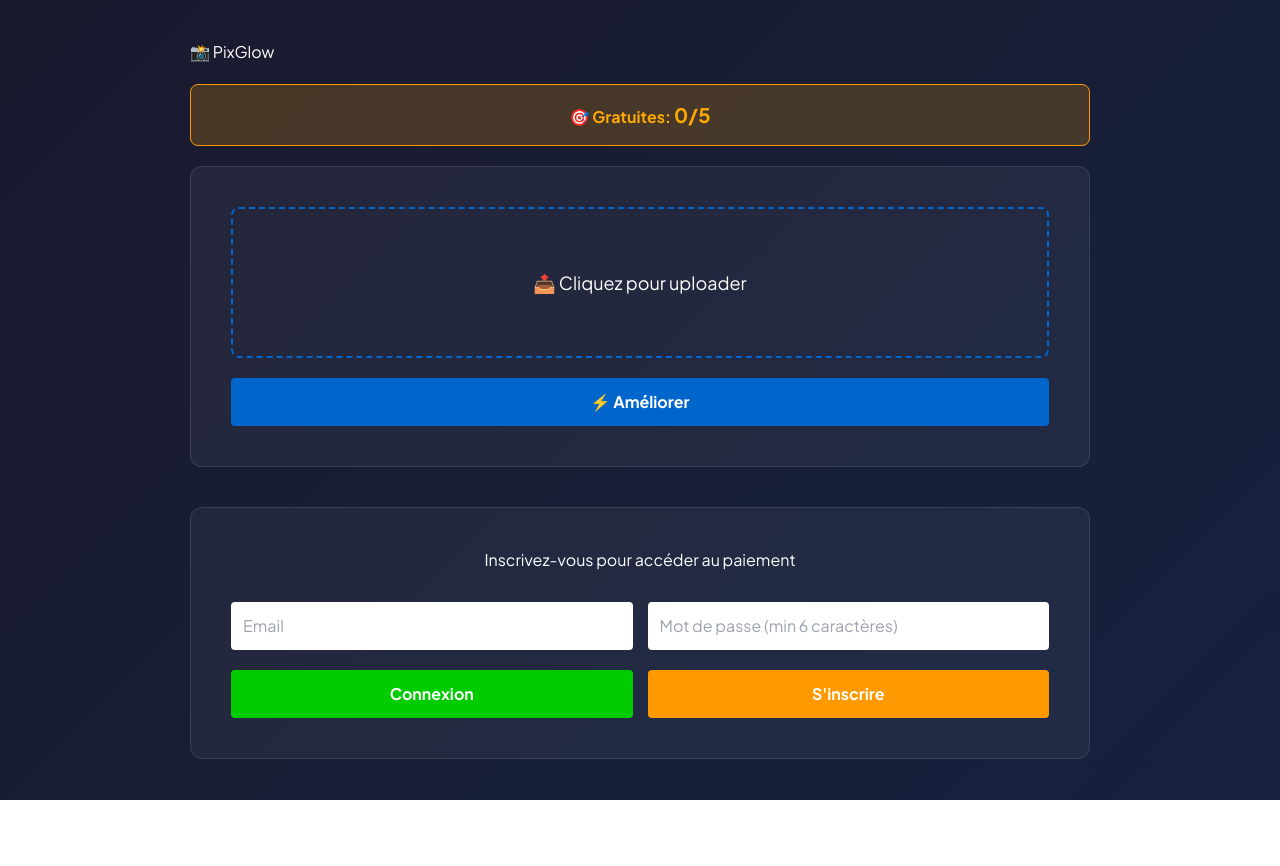
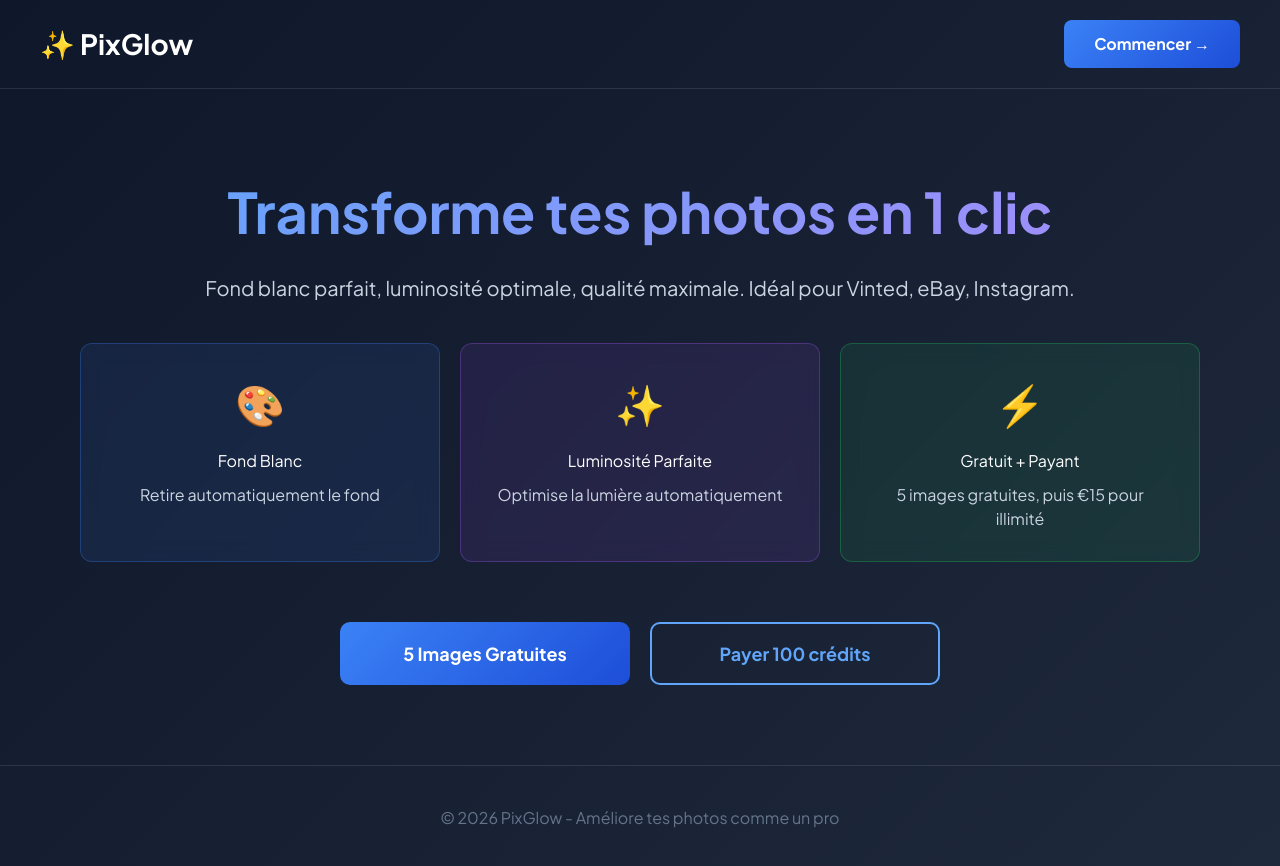
Before and after one commit to lll65/saas-claude, a React (Vite) app: page / in a window 1280 px wide. Shown: the top 866 px of the page. Before the commit the page ends 800 px from the top, so only its background shows below. Built offline with nearby package versions, Linux system fonts and the light colour scheme.

Commit message:
Complete redesign: beautiful landing page + pro UI

```diff
--- a/src/app.jsx
+++ b/src/app.jsx
@@ -3,28 +3,23 @@ import React, { useState, useRef, useEffect } from 'react';
 const API_URL = "https://web-production-f1129.up.railway.app";
 const API_KEY = "test_key_12345";
 
-export default function PhotoBoost() {
+export default function PixGlow() {
+  const [page, setPage] = useState('landing'); // 'landing', 'app'
   const [file, setFile] = useState(null);
   const [preview, setPreview] = useState(null);
   const [loading, setLoading] = useState(false);
   const [result, setResult] = useState(null);
   const [error, setError] = useState(null);
-  const [credits, setCredits] = useState(null); // null = gratuit par IP
+  const [credits, setCredits] = useState(null);
   const [freeImagesUsed, setFreeImagesUsed] = useState(0);
-
-  // Auth
   const [email, setEmail] = useState("");
   const [password, setPassword] = useState("");
   const [isConnected, setIsConnected] = useState(false);
-
   const fileInputRef = useRef(null);
 
   useEffect(() => {
-    // Charger les images gratuites utilisées par cette IP
     const savedFree = parseInt(localStorage.getItem('photoboost_free_used') || "0");
     setFreeImagesUsed(savedFree);
-
-    // Charger les données de connexion si existe
     const savedEmail = localStorage.getItem('photoboost_email');
     const savedPassword = localStorage.getItem('photoboost_password');
 
@@ -35,10 +30,8 @@ export default function PhotoBoost() {
       setCredits(savedCredits);
     }
 
-    // ===== NOUVEAU: Recharger les crédits après paiement Stripe =====
     const params = new URLSearchParams(window.location.search);
     if (params.get("payment") === "success" && savedEmail && savedPassword) {
-      // Appelle le backend pour récupérer les crédits à jour
       fetch(`${API_URL}/login?email=${encodeURIComponent(savedEmail)}&password=${encodeURIComponent(savedPassword)}`, {
         method: "POST",
         headers: { "x-api-key": API_KEY }
@@ -49,11 +42,9 @@ export default function PhotoBoost() {
           localStorage.setItem('photoboost_credits', data.credits);
           setCredits(data.credits);
           alert(`✅ Paiement réussi! ${data.credits} crédits disponibles!`);
-          // Nettoie l'URL
           window.history.replaceState({}, document.title, window.location.pathname);
         }
-      })
-      .catch(err => console.log("Erreur refresh crédits:", err));
+      });
     }
   }, []);
 
@@ -80,7 +71,7 @@ export default function PhotoBoost() {
         localStorage.setItem('photoboost_credits', "0");
         setCredits(0);
         setIsConnected(true);
-        alert("✅ Inscrit! Vous avez 0 crédit. Cliquez sur 'Payer' pour en acheter.");
+        setPage('app');
       } else {
         alert("Erreur: " + data.detail);
       }
@@ -112,7 +103,7 @@ export default function PhotoBoost() {
         localStorage.setItem('photoboost_credits', data.credits);
         setCredits(data.credits);
         setIsConnected(true);
-        alert("✅ Connecté!");
+        setPage('app');
       } else {
         alert("Erreur: " + data.detail);
       }
@@ -129,6 +120,7 @@ export default function PhotoBoost() {
     setPassword("");
     setCredits(null);
     setIsConnected(false);
+    setPage('landing');
   };
 
   const handleFileChange = (e) => {
@@ -147,17 +139,14 @@ export default function PhotoBoost() {
       return;
     }
 
-    // Vérifier les limites
     if (credits === null) {
-      // Gratuit par IP
       if (freeImagesUsed >= 5) {
-        setError("❌ Limite de 5 images gratuites atteinte! Inscrivez-vous et payez pour plus.");
+        setError("❌ Limite gratuite atteinte! Inscrivez-vous pour plus.");
         return;
       }
     } else {
-      // Payant
       if (credits <= 0) {
-        setError("❌ Crédits épuisés! Achetez-en plus.");
+        setError("❌ Crédits épuisés!");
         return;
       }
     }
@@ -184,7 +173,6 @@ export default function PhotoBoost() {
       setResult({ filename: data.filename, url: `${API_URL}${data.url}` });
       setFile(null);
 
-      // Update credits
       if (data.credits_left !== null) {
         setCredits(data.credits_left);
         localStorage.setItem('photoboost_credits', data.credits_left);
@@ -217,7 +205,7 @@ export default function PhotoBoost() {
 
   const handlePayment = async () => {
     if (!isConnected) {
-      alert("Vous devez d'abord vous inscrire ou vous connecter pour payer!");
+      alert("Inscrivez-vous d'abord!");
       return;
     }
 
@@ -228,8 +216,7 @@ export default function PhotoBoost() {
       });
       const data = await response.json();
       if (data.checkout_url) {
-        // Après paiement, attendre et recharger
-        window.location.href = data.checkout_url + "&return_url=" + window.location.href;
+        window.location.href = data.checkout_url;
       } else {
         alert("Erreur: " + (data.detail || "Impossible de créer la session"));
       }
@@ -238,111 +225,218 @@ export default function PhotoBoost() {
     }
   };
 
+  // ===== LANDING PAGE =====
+  if (page === 'landing') {
+    return (
+      <div style={{ background: 'linear-gradient(135deg, #0f172a 0%, #1e293b 100%)', minHeight: '100vh', color: '#fff' }}>
+        {/* HEADER */}
+        <div style={{ padding: '20px 40px', display: 'flex', justifyContent: 'space-between', alignItems: 'center', borderBottom: '1px solid rgba(255,255,255,0.1)' }}>
+          <h1 style={{ margin: 0, fontSize: '28px', fontWeight: 'bold' }}>✨ PixGlow</h1>
+          <button onClick={() => setPage('app')} style={{ background: 'linear-gradient(135deg, #3b82f6 0%, #1d4ed8 100%)', color: '#fff', padding: '12px 30px', borderRadius: '8px', border: 'none', cursor: 'pointer', fontWeight: 'bold', fontSize: '16px' }}>
+            Commencer →
+          </button>
+        </div>
+
+        {/* HERO */}
+        <div style={{ padding: '80px 40px', textAlign: 'center', maxWidth: '1200px', margin: '0 auto' }}>
+          <h2 style={{ fontSize: '56px', fontWeight: 'bold', marginBottom: '20px', background: 'linear-gradient(135deg, #60a5fa 0%, #a78bfa 100%)', WebkitBackgroundClip: 'text', WebkitTextFillColor: 'transparent' }}>
+            Transforme tes photos en 1 clic
+          </h2>
+          <p style={{ fontSize: '20px', color: '#cbd5e1', marginBottom: '40px' }}>
+            Fond blanc parfait, luminosité optimale, qualité maximale. Idéal pour Vinted, eBay, Instagram.
+          </p>
+
+          <div style={{ display: 'grid', gridTemplateColumns: 'repeat(3, 1fr)', gap: '20px', marginBottom: '60px' }}>
+            <div style={{ background: 'rgba(59, 130, 246, 0.1)', border: '1px solid rgba(59, 130, 246, 0.3)', borderRadius: '12px', padding: '30px', backdropFilter: 'blur(10px)' }}>
+              <div style={{ fontSize: '40px', marginBottom: '15px' }}>🎨</div>
+              <h3 style={{ marginBottom: '10px' }}>Fond Blanc</h3>
+              <p style={{ color: '#cbd5e1', marginBottom: 0 }}>Retire automatiquement le fond</p>
+            </div>
+            <div style={{ background: 'rgba(168, 85, 247, 0.1)', border: '1px solid rgba(168, 85, 247, 0.3)', borderRadius: '12px', padding: '30px', backdropFilter: 'blur(10px)' }}>
+              <div style={{ fontSize: '40px', marginBottom: '15px' }}>✨</div>
+              <h3 style={{ marginBottom: '10px' }}>Luminosité Parfaite</h3>
+              <p style={{ color: '#cbd5e1', marginBottom: 0 }}>Optimise la lumière automatiquement</p>
+            </div>
+            <div style={{ background: 'rgba(34, 197, 94, 0.1)', border: '1px solid rgba(34, 197, 94, 0.3)', borderRadius: '12px', padding: '30px', backdropFilter: 'blur(10px)' }}>
+              <div style={{ fontSize: '40px', marginBottom: '15px' }}>⚡</div>
+              <h3 style={{ marginBottom: '10px' }}>Gratuit + Payant</h3>
+              <p style={{ color: '#cbd5e1', marginBottom: 0 }}>5 images gratuites, puis €15 pour illimité</p>
+            </div>
+          </div>
+
+          <div style={{ display: 'grid', gridTemplateColumns: '1fr 1fr', gap: '20px', maxWidth: '600px', margin: '0 auto' }}>
+            <button
+              onClick={() => setPage('app')}
+              style={{ background: 'linear-gradient(135deg, #3b82f6 0%, #1d4ed8 100%)', color: '#fff', padding: '16px 32px', fontSize: '18px', borderRadius: '10px', border: 'none', cursor: 'pointer', fontWeight: 'bold' }}
+            >
+              5 Images Gratuites
+            </button>
+            <button
+              onClick={() => { setPage('app'); setTimeout(() => handlePayment(), 500); }}
+              style={{ background: 'transparent', color: '#60a5fa', padding: '16px 32px', fontSize: '18px', borderRadius: '10px', border: '2px solid #60a5fa', cursor: 'pointer', fontWeight: 'bold' }}
+            >
+              Payer 100 crédits
+            </button>
+          </div>
+        </div>
+
+        {/* FOOTER */}
+        <div style={{ textAlign: 'center', padding: '40px', color: '#64748b', borderTop: '1px solid rgba(255,255,255,0.1)' }}>
+          <p>© 2026 PixGlow - Améliore tes photos comme un pro</p>
+        </div>
+      </div>
+    );
+  }
+
+  // ===== APP PAGE =====
   return (
-    <div style={{ minHeight: '100vh', background: 'linear-gradient(135deg, #1a1a2e 0%, #16213e 100%)', padding: '40px 20px' }}>
-      <div style={{ maxWidth: '900px', margin: '0 auto' }}>
-        <div style={{ display: 'flex', justifyContent: 'space-between', alignItems: 'center', marginBottom: '20px' }}>
-          <h1 style={{ color: '#fff', margin: 0 }}>📸 PixGlow</h1>
-          {isConnected && (
+    <div style={{ background: 'linear-gradient(135deg, #0f172a 0%, #1e293b 100%)', minHeight: '100vh', color: '#fff', padding: '20px' }}>
+      <div style={{ maxWidth: '1000px', margin: '0 auto' }}>
+        {/* HEADER */}
+        <div style={{ display: 'flex', justifyContent: 'space-between', alignItems: 'center', marginBottom: '40px', padding: '20px', background: 'rgba(51, 65, 85, 0.5)', borderRadius: '12px', backdropFilter: 'blur(10px)' }}>
+          <h1 style={{ margin: 0, fontSize: '28px', fontWeight: 'bold' }}>✨ PixGlow</h1>
+          {isConnected ? (
             <button
               onClick={handleLogout}
-              style={{ background: '#ff4444', color: '#fff', padding: '8px 16px', borderRadius: '4px', cursor: 'pointer', border: 'none', fontWeight: 'bold' }}
+              style={{ background: '#ef4444', color: '#fff', padding: '8px 16px', borderRadius: '6px', cursor: 'pointer', border: 'none', fontWeight: 'bold' }}
             >
-              Déconnexion ({email})
+              Déconnexion
             </button>
-          )}
+          ) : null}
         </div>
 
-        <div style={{ display: 'grid', gridTemplateColumns: credits !== null ? '1fr 1fr' : '1fr', gap: '20px', marginBottom: '20px' }}>
+        {/* STATS */}
+        <div style={{ display: 'grid', gridTemplateColumns: credits !== null ? '1fr 1fr' : '1fr', gap: '20px', marginBottom: '30px' }}>
           {credits !== null && (
-            <div style={{ background: 'rgba(0,204,0,0.2)', border: '1px solid #00cc00', borderRadius: '8px', padding: '15px', textAlign: 'center' }}>
-              <p style={{ color: '#00ff00', margin: '0', fontWeight: 'bold' }}>
-                💳 Crédits restants: <span style={{ fontSize: '20px' }}>{credits}</span>
-              </p>
+            <div style={{ background: 'linear-gradient(135deg, rgba(34, 197, 94, 0.2) 0%, rgba(34, 197, 94, 0.1) 100%)', border: '1px solid rgba(34, 197, 94, 0.3)', borderRadius: '12px', padding: '20px', textAlign: 'center', backdropFilter: 'blur(10px)' }}>
+              <p style={{ fontSize: '14px', color: '#cbd5e1', marginBottom: '10px' }}>Crédits restants</p>
+              <p style={{ fontSize: '36px', fontWeight: 'bold', color: '#22c55e', margin: 0 }}>{credits}</p>
             </div>
           )}
           {credits === null && (
-            <div style={{ background: 'rgba(255,165,0,0.2)', border: '1px solid #ff9900', borderRadius: '8px', padding: '15px', textAlign: 'center' }}>
-              <p style={{ color: '#ffaa00', margin: '0', fontWeight: 'bold' }}>
-                🎯 Gratuites: <span style={{ fontSize: '20px' }}>{freeImagesUsed}/5</span>
-              </p>
+            <div style={{ background: 'linear-gradient(135deg, rgba(251, 146, 60, 0.2) 0%, rgba(251, 146, 60, 0.1) 100%)', border: '1px solid rgba(251, 146, 60, 0.3)', borderRadius: '12px', padding: '20px', textAlign: 'center', backdropFilter: 'blur(10px)' }}>
+              <p style={{ fontSize: '14px', color: '#cbd5e1', marginBottom: '10px' }}>Images gratuites</p>
+              <p style={{ fontSize: '36px', fontWeight: 'bold', color: '#fb923c', margin: 0 }}>{freeImagesUsed}/5</p>
             </div>
           )}
         </div>
 
-        <div style={{ background: 'rgba(255,255,255,0.05)', border: '1px solid rgba(255,255,255,0.1)', borderRadius: '12px', padding: '40px' }}>
+        {/* MAIN */}
+        <div style={{ background: 'rgba(51, 65, 85, 0.5)', border: '1px solid rgba(148, 163, 184, 0.2)', borderRadius: '16px', padding: '40px', backdropFilter: 'blur(10px)' }}>
           {!result ? (
             <div>
               <input ref={fileInputRef} type="file" accept="image/*" onChange={handleFileChange} style={{ display: 'none' }} />
-              <div onClick={() => fileInputRef.current?.click()} style={{ border: '2px dashed #0066cc', borderRadius: '8px', padding: '60px 20px', textAlign: 'center', cursor: 'pointer' }}>
+              <div
+                onClick={() => fileInputRef.current?.click()}
+                style={{
+                  border: '2px dashed #3b82f6',
+                  borderRadius: '12px',
+                  padding: '60px 20px',
+                  textAlign: 'center',
+                  cursor: 'pointer',
+                  background: 'rgba(59, 130, 246, 0.05)',
+                  transition: 'all 0.3s ease'
+                }}
+              >
                 {preview ? (
-                  <img src={preview} alt="Preview" style={{ width: '120px', height: '120px', objectFit: 'cover', borderRadius: '8px' }} />
+                  <img src={preview} alt="Preview" style={{ width: '150px', height: '150px', objectFit: 'cover', borderRadius: '10px' }} />
                 ) : (
-                  <p style={{ color: '#fff', fontSize: '18px' }}>📤 Cliquez pour uploader</p>
+                  <>
+                    <p style={{ fontSize: '48px', margin: '0 0 15px 0' }}>📸</p>
+                    <p style={{ fontSize: '18px', margin: '0', color: '#cbd5e1' }}>Clique pour télécharger ta photo</p>
+                  </>
                 )}
               </div>
-              {error && <p style={{ color: '#ff4444', marginTop: '10px' }}>{error}</p>}
-              <button onClick={handleUpload} disabled={!file || loading} style={{ width: '100%', background: '#0066cc', color: '#fff', padding: '12px', marginTop: '20px', borderRadius: '4px', cursor: 'pointer', border: 'none', fontWeight: 'bold' }}>
-                {loading ? '⏳...' : '⚡ Améliorer'}
+              {error && <p style={{ color: '#ef4444', marginTop: '15px', textAlign: 'center' }}>{error}</p>}
+              <button
+                onClick={handleUpload}
+                disabled={!file || loading}
+                style={{
+                  width: '100%',
+                  background: file ? 'linear-gradient(135deg, #3b82f6 0%, #1d4ed8 100%)' : '#6b7280',
+                  color: '#fff',
+                  padding: '14px',
+                  marginTop: '20px',
+                  borderRadius: '10px',
+                  cursor: file ? 'pointer' : 'not-allowed',
+                  border: 'none',
+                  fontWeight: 'bold',
+                  fontSize: '16px'
+                }}
+              >
+                {loading ? '⏳ En cours...' : '⚡ Améliorer'}
               </button>
             </div>
           ) : (
             <div>
               <div style={{ display: 'grid', gridTemplateColumns: '1fr 1fr', gap: '20px', marginBottom: '20px' }}>
-                <img src={preview} alt="Avant" style={{ width: '100%', borderRadius: '8px' }} />
-                <img src={result.url} alt="Après" style={{ width: '100%', borderRadius: '8px' }} />
+                <div>
+                  <p style={{ color: '#cbd5e1', marginBottom: '10px' }}>Avant</p>
+                  <img src={preview} alt="Avant" style={{ width: '100%', borderRadius: '10px' }} />
+                </div>
+                <div>
+                  <p style={{ color: '#cbd5e1', marginBottom: '10px' }}>Après</p>
+                  <img src={result.url} alt="Après" style={{ width: '100%', borderRadius: '10px' }} />
+                </div>
               </div>
-              <button onClick={handleDownload} style={{ width: '100%', background: '#00cc00', color: '#fff', padding: '12px', borderRadius: '4px', cursor: 'pointer', border: 'none', fontWeight: 'bold', marginBottom: '10px' }}>
-                📥 Télécharger
-              </button>
-              <button onClick={handleReset} style={{ width: '100%', background: '#666', color: '#fff', padding: '12px', borderRadius: '4px', cursor: 'pointer', border: 'none', fontWeight: 'bold' }}>
-                Nouvelle
-              </button>
+              <div style={{ display: 'grid', gridTemplateColumns: '1fr 1fr', gap: '15px' }}>
+                <button
+                  onClick={handleDownload}
+                  style={{ background: 'linear-gradient(135deg, #22c55e 0%, #16a34a 100%)', color: '#fff', padding: '12px', borderRadius: '10px', cursor: 'pointer', border: 'none', fontWeight: 'bold' }}
+                >
+                  📥 Télécharger
+                </button>
+                <button
+                  onClick={handleReset}
+                  style={{ background: 'rgba(107, 114, 128, 0.5)', color: '#fff', padding: '12px', borderRadius: '10px', cursor: 'pointer', border: 'none', fontWeight: 'bold' }}
+                >
+                  Nouvelle image
+                </button>
+              </div>
             </div>
           )}
         </div>
 
+        {/* PAYMENT / AUTH */}
         {!isConnected ? (
-          <div style={{ marginTop: '40px', background: 'rgba(255,255,255,0.05)', border: '1px solid rgba(255,255,255,0.1)', borderRadius: '12px', padding: '40px' }}>
-            <h2 style={{ color: '#fff', textAlign: 'center', marginBottom: '30px' }}>Inscrivez-vous pour accéder au paiement</h2>
-
+          <div style={{ background: 'rgba(51, 65, 85, 0.5)', border: '1px solid rgba(148, 163, 184, 0.2)', borderRadius: '16px', padding: '40px', marginTop: '30px', backdropFilter: 'blur(10px)' }}>
+            <h2 style={{ textAlign: 'center', marginBottom: '30px' }}>Inscrivez-vous pour accéder au paiement</h2>
             <div style={{ display: 'grid', gridTemplateColumns: '1fr 1fr', gap: '15px', marginBottom: '20px' }}>
               <input
                 type="email"
                 placeholder="Email"
                 value={email}
                 onChange={(e) => setEmail(e.target.value)}
-                style={{ padding: '12px', borderRadius: '4px', border: 'none', boxSizing: 'border-box', fontSize: '16px' }}
+                style={{ padding: '12px', borderRadius: '8px', border: 'none', boxSizing: 'border-box', fontSize: '16px', background: 'rgba(30, 41, 59, 0.8)', color: '#fff' }}
               />
               <input
                 type="password"
-                placeholder="Mot de passe (min 6 caractères)"
+                placeholder="Mot de passe (min 6)"
                 value={password}
                 onChange={(e) => setPassword(e.target.value)}
-                style={{ padding: '12px', borderRadius: '4px', border: 'none', boxSizing: 'border-box', fontSize: '16px' }}
+                style={{ padding: '12px', borderRadius: '8px', border: 'none', boxSizing: 'border-box', fontSize: '16px', background: 'rgba(30, 41, 59, 0.8)', color: '#fff' }}
               />
             </div>
-
             <div style={{ display: 'grid', gridTemplateColumns: '1fr 1fr', gap: '15px' }}>
               <button
                 onClick={handleLogin}
-                style={{ background: '#00cc00', color: '#fff', padding: '12px', borderRadius: '4px', cursor: 'pointer', border: 'none', fontWeight: 'bold', fontSize: '16px' }}
+                style={{ background: 'linear-gradient(135deg, #22c55e 0%, #16a34a 100%)', color: '#fff', padding: '12px', borderRadius: '8px', cursor: 'pointer', border: 'none', fontWeight: 'bold', fontSize: '16px' }}
               >
                 Connexion
               </button>
               <button
                 onClick={handleRegister}
-                style={{ background: '#ff9900', color: '#fff', padding: '12px', borderRadius: '4px', cursor: 'pointer', border: 'none', fontWeight: 'bold', fontSize: '16px' }}
+                style={{ background: 'linear-gradient(135deg, #f97316 0%, #c2410c 100%)', color: '#fff', padding: '12px', borderRadius: '8px', cursor: 'pointer', border: 'none', fontWeight: 'bold', fontSize: '16px' }}
               >
                 S'inscrire
               </button>
             </div>
           </div>
         ) : (
-          <div style={{ marginTop: '40px', textAlign: 'center' }}>
+          <div style={{ textAlign: 'center', marginTop: '30px' }}>
             <button
               onClick={handlePayment}
-              style={{ background: '#0066cc', color: '#fff', padding: '15px 40px', fontSize: '18px', borderRadius: '4px', fontWeight: 'bold', cursor: 'pointer', border: 'none' }}
+              style={{ background: 'linear-gradient(135deg, #3b82f6 0%, #1d4ed8 100%)', color: '#fff', padding: '16px 40px', fontSize: '18px', borderRadius: '10px', fontWeight: 'bold', cursor: 'pointer', border: 'none' }}
             >
               💳 Payer: 100 crédits - 15€
             </button>
```
